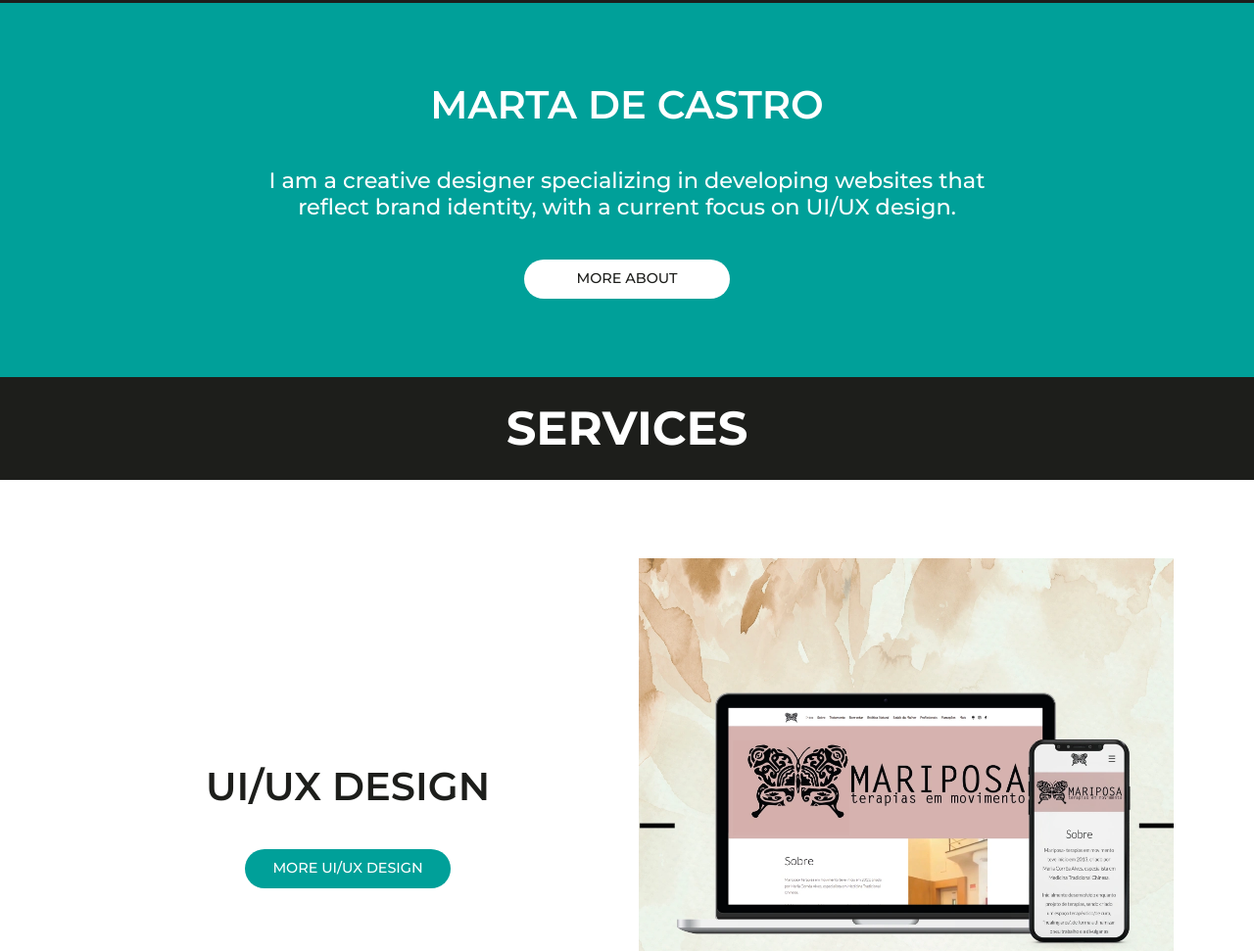
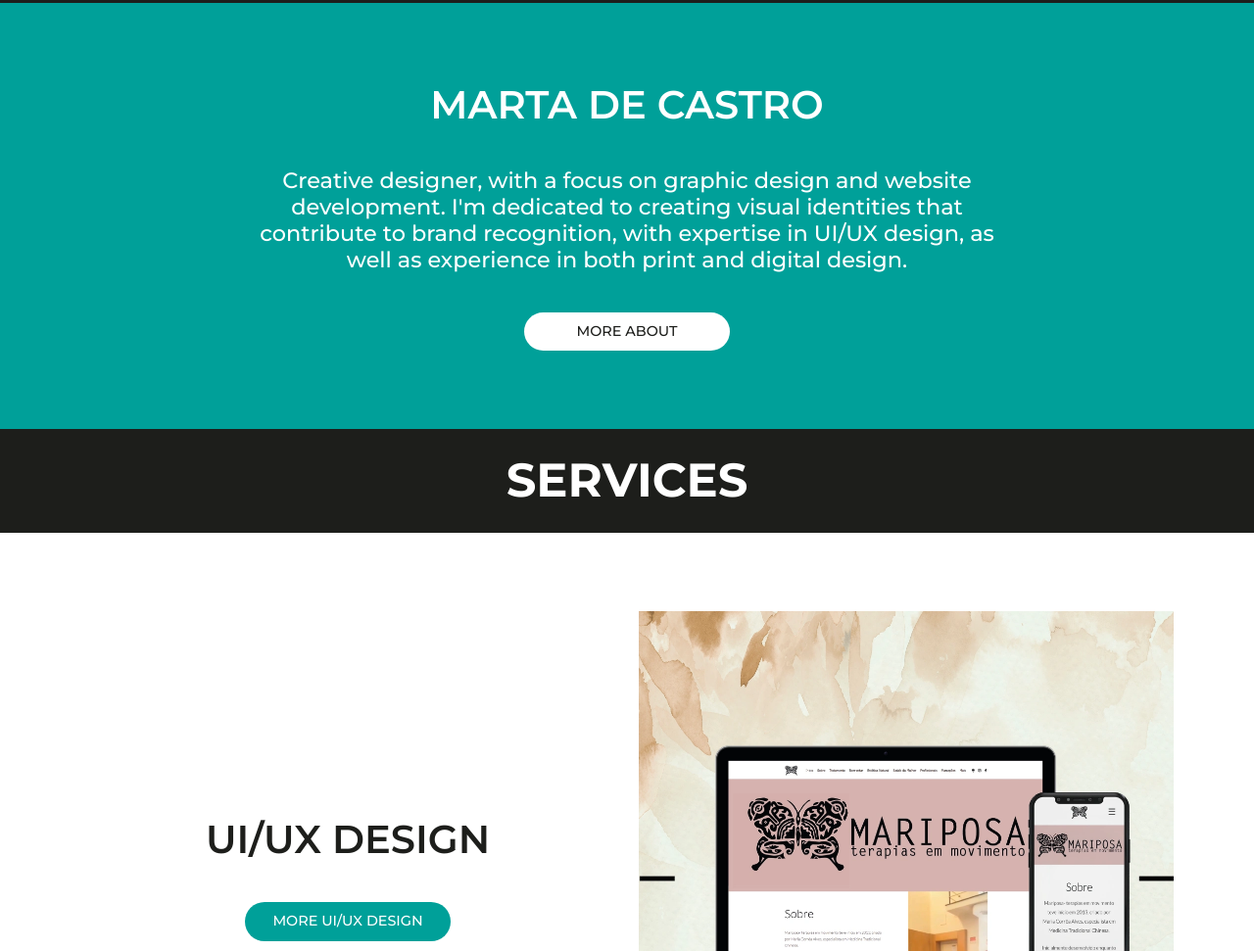
Before and after one commit to Miadesign09/miadesign, a plain HTML site: page paginas/home.html in a window 1280 px wide. Shown: the part 917-1888 px from the top of the page at 98% size. Drawn offline with nearby package versions, Linux system fonts and the light colour scheme.

Commit message:
Update home.html

```diff
--- a/paginas/home.html
+++ b/paginas/home.html
@@ -78,7 +78,8 @@
                     <div class="row align-items-center">
                         <h2 class="font-semibold text-center h-white m-0 spacing-bottom-mobile">MARTA DE CASTRO</h2>
                         <h4 class="font-regular text-center h-white mb-0">
-                            I am a creative designer specializing in developing websites that reflect brand identity, with a current focus on UI/UX design.</h4>
+                            Creative designer, with a focus on graphic design and website development. I'm dedicated to creating visual identities
+that contribute to brand recognition, with expertise in UI/UX design, as well as experience in both print and digital design.</h4>
                     </div>
                     <div class="text-center">
                         <a class="btn button-white text-center font-medium sapcing-button" href="./about.html"><button type="button">MORE ABOUT</button></a>
```
